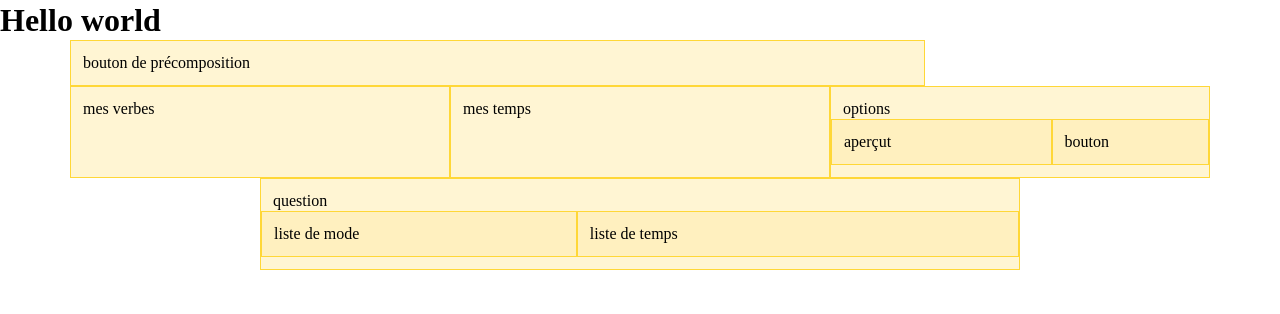
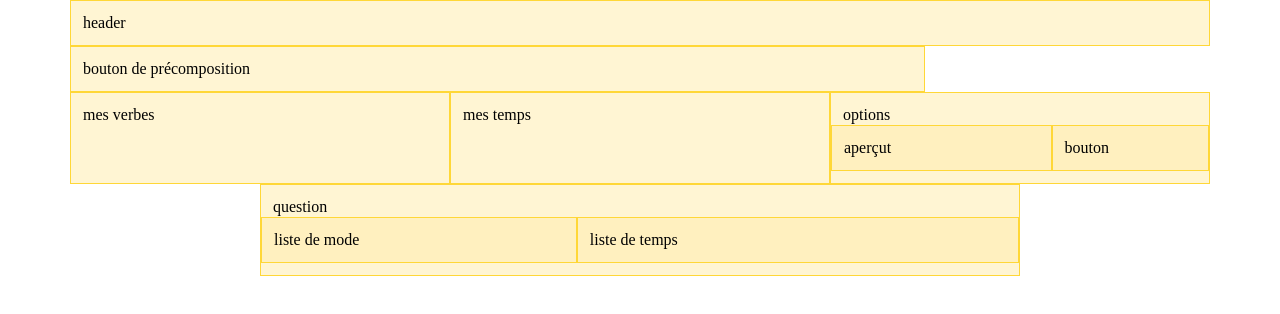
Before and after one commit to titiyocretton/tatitotu-site, a website built with Parcel: page src/index.html in a window 1280 px wide. Built offline with nearby package versions, Linux system fonts and the light colour scheme.

Commit message:
grille bootstrapp vide

```diff
--- a/src/index.html
+++ b/src/index.html
@@ -7,9 +7,9 @@
     <link rel="stylesheet" href="scss/main.scss" />
   </head>
   <body>
-    <h1>Hello world</h1>
     <div class="container">
       <div class="row">
+        <div class="col-12">header</div>
         <div class="col-9">bouton de précomposition</div>
         <div class="col-4">mes verbes</div>
         <div class="col-4">mes temps</div>
```
